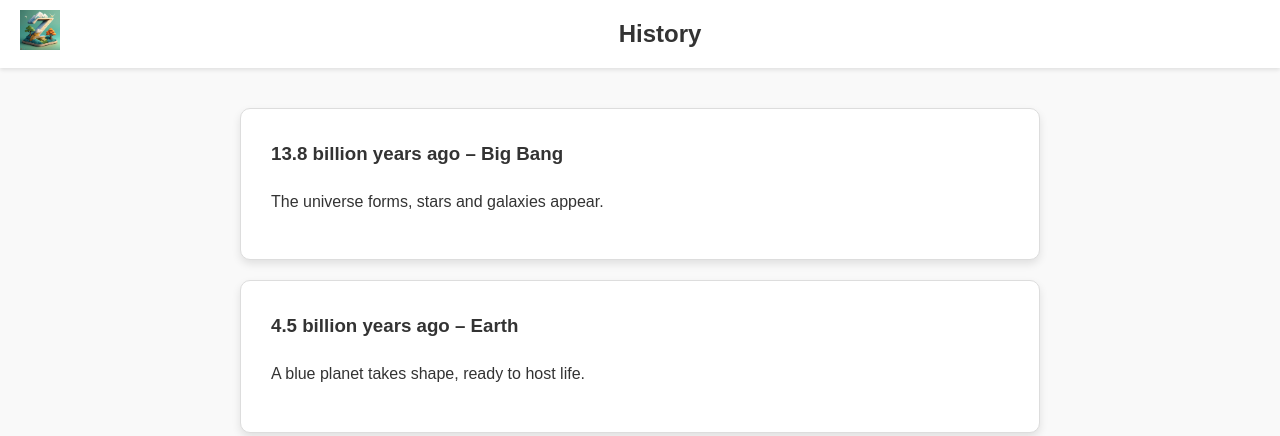
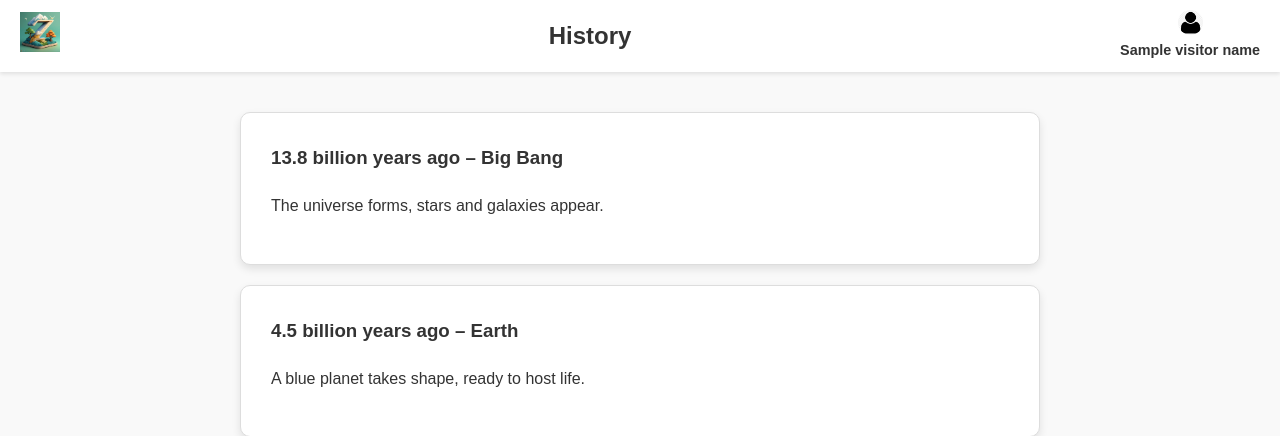
Before and after one commit to jithusunny/zuperb, a FastAPI app: template app/templates/history.html in a window 1280 px wide. Shown: the top 436 px of the page. Run offline with FastAPI, Linux system fonts and the light colour scheme; the template is opened without the code that fills it: most values are stand-ins (such as "Sample title", 1, 10 or a date in 2020).

Commit message:
switch to postgres db; show user avatar

```diff
--- a/app/main.py
+++ b/app/main.py
@@ -1,8 +1,10 @@
+import os
 import time
 import arrow
 import random
 import psutil
 from datetime import datetime
+from dotenv import load_dotenv
 
 from app.data.quotes import QUOTES
 from fastapi import FastAPI, Request, Depends
@@ -15,6 +17,8 @@ from app.utils import log_visitor, generate_funny_name, paginate
 from app.data.changes import CHANGES
 from app.data.recipes import RECIPES
 
+load_dotenv()
+
 from sqlalchemy import create_engine
 
 # Initialize FastAPI, Jinja2
@@ -23,12 +27,28 @@ app.mount("/static", StaticFiles(directory="app/static"), name="static")
 templates = Jinja2Templates(directory="app/templates")
 
 # Database setup
-DATABASE_URL = "sqlite:///./zuperb.db"
-engine = create_engine(DATABASE_URL, connect_args={"check_same_thread": False})
+DATABASE_URL = os.getenv("DATABASE_URL")
+
+engine = create_engine(DATABASE_URL)
 SessionLocal = sessionmaker(autocommit=False, autoflush=False, bind=engine)
 
 # Create tables if they don't exist
 Base.metadata.create_all(bind=engine)
+
+ip_to_name_map = {}
+
+def load_existing_mappings():
+    db = SessionLocal()
+    try:
+        # Get all distinct IPs with their latest visitor_name from the logs
+        logs = db.query(VisitLog.ip, VisitLog.visitor_name).distinct(VisitLog.ip).all()
+        for ip, visitor_name in logs:
+            if visitor_name:
+                ip_to_name_map[ip] = visitor_name
+    finally:
+        db.close()
+
+load_existing_mappings()
 
 # Dependency to get the database session
 def get_db():
@@ -41,31 +61,38 @@ def get_db():
 # Routes
 @app.get("/", response_class=HTMLResponse)
 async def home(request: Request, db=Depends(get_db)):
-    log_visitor(request, db, page="Home")
-    random_quote = random.choice(QUOTES)
+    #Do this in a middleware or something
+    log_visitor(request, db, page="Home", ip_to_name_map=ip_to_name_map)
+    ip = request.headers.get("X-Forwarded-For", request.client.host)
+    name = ip_to_name_map[ip]
     return templates.TemplateResponse(
         "home.html",
         {
             "request": request,
-            "quote": random_quote["quote"],
-            "author": random_quote["author"],
+            "visitor_name": name
         },
     )
 
 @app.get("/updates", response_class=HTMLResponse)
 async def updates(request: Request, db=Depends(get_db)):
-    log_visitor(request, db, page="Updates")
+    log_visitor(request, db, page="Updates", ip_to_name_map=ip_to_name_map)
+    ip = request.headers.get("X-Forwarded-For", request.client.host)
+    name = ip_to_name_map[ip]
     return templates.TemplateResponse(
         "updates.html",
         {
             "request": request,
             "updates": CHANGES,
+            "visitor_name": name
         },
     )
 
 @app.get("/stats", response_class=HTMLResponse)
 def stats(request: Request, db=Depends(get_db), page: int = 1):
-    log_visitor(request, db, page="Visitors")
+    log_visitor(request, db, page="Visitors", ip_to_name_map=ip_to_name_map)
+    ip = request.headers.get("X-Forwarded-For", request.client.host)
+    name = ip_to_name_map[ip]
+
     per_page = 10
     logs, next_page, previous_page = paginate(
         db.query(VisitLog).order_by(VisitLog.timestamp.desc()), page, per_page
@@ -75,7 +102,7 @@ def stats(request: Request, db=Depends(get_db), page: int = 1):
 
     log_data = []
     for log in logs:
-        visitor_name = generate_funny_name(log.ip)
+        visitor_name = log.visitor_name
         if log.ip == current_user_ip:
             visitor_name = f"{visitor_name} (You)"
 
@@ -93,22 +120,33 @@ def stats(request: Request, db=Depends(get_db), page: int = 1):
             "log_data": log_data,
             "next_page": next_page,
             "previous_page": previous_page,
+            "visitor_name": name,
         },
     )
 
 @app.get("/recipes", response_class=HTMLResponse)
 async def recipes(request: Request, db=Depends(get_db)):
-    log_visitor(request, db, page="Recipes")
-    return templates.TemplateResponse("recipes.html", {"request": request, "recipes": RECIPES})
+    log_visitor(request, db, page="Recipes", ip_to_name_map=ip_to_name_map)
+    ip = request.headers.get("X-Forwarded-For", request.client.host)
+    name = ip_to_name_map[ip]
+
+    return templates.TemplateResponse("recipes.html", {"request": request, "recipes": RECIPES, "visitor_name": name})
 
 @app.get("/quotes", response_class=HTMLResponse)
 async def quotes(request: Request, db=Depends(get_db)):
-    log_visitor(request, db, page="Quotes")
+    log_visitor(request, db, page="Quotes", ip_to_name_map=ip_to_name_map)
+    ip = request.headers.get("X-Forwarded-For", request.client.host)
+    name = ip_to_name_map[ip]
+
     random_quote = random.choice(QUOTES)
-    return templates.TemplateResponse("quotes.html", {"request": request, "quote": random_quote})
+    return templates.TemplateResponse("quotes.html", {"request": request, "quote": random_quote, "visitor_name": name,})
 
 @app.get("/server-status", response_class=HTMLResponse)
 async def server_status(request: Request, db=Depends(get_db)):
+    log_visitor(request, db, page="Status", ip_to_name_map=ip_to_name_map)
+    ip = request.headers.get("X-Forwarded-For", request.client.host)
+    name = ip_to_name_map[ip]
+
     boot_time = psutil.boot_time()
     uptime_seconds = time.time() - boot_time
     uptime_hours = int(uptime_seconds // 3600)
@@ -133,15 +171,19 @@ async def server_status(request: Request, db=Depends(get_db)):
         "disk_used": f"{disk_used:.1f}",
     }
 
-    return templates.TemplateResponse("server_status.html", {"request": request, "status": status})
+    return templates.TemplateResponse("server_status.html", {"request": request, "status": status, "visitor_name": name,})
 
 
 @app.get("/about", response_class=HTMLResponse)
 def about(request: Request, db=Depends(get_db)):
-    log_visitor(request, db, page="About")
-    return templates.TemplateResponse("about.html", {"request": request})
+    log_visitor(request, db, page="About", ip_to_name_map=ip_to_name_map)
+    ip = request.headers.get("X-Forwarded-For", request.client.host)
+    name = ip_to_name_map[ip]
+    return templates.TemplateResponse("about.html", {"request": request, "visitor_name": name,})
 
 @app.get("/history", response_class=HTMLResponse)
 async def history(request: Request, db=Depends(get_db)):
-    log_visitor(request, db, page="History")
-    return templates.TemplateResponse("history.html", {"request": request})
+    log_visitor(request, db, page="History", ip_to_name_map=ip_to_name_map)
+    ip = request.headers.get("X-Forwarded-For", request.client.host)
+    name = ip_to_name_map[ip]
+    return templates.TemplateResponse("history.html", {"request": request, "visitor_name": name,})
--- a/app/models.py
+++ b/app/models.py
@@ -1,6 +1,6 @@
 from sqlalchemy import Column, Integer, String, DateTime, Text
 from sqlalchemy.ext.declarative import declarative_base
-from datetime import datetime
+from datetime import datetime, timezone
 
 Base = declarative_base()
 
@@ -8,7 +8,7 @@ class VisitLog(Base):
     __tablename__ = "visit_logs"
     id = Column(Integer, primary_key=True, index=True)
     ip = Column(String)
-    timestamp = Column(DateTime, default=datetime.utcnow)
+    timestamp = Column(DateTime(timezone=True), default=lambda: datetime.now(timezone.utc))
     page = Column(String)
     url = Column(Text)
     referrer = Column(Text, default="Direct")
@@ -16,3 +16,4 @@ class VisitLog(Base):
     device_type = Column(String)
     browser = Column(String)
     operating_system = Column(String)
+    visitor_name = Column(String)
--- a/app/static/css/global.css
+++ b/app/static/css/global.css
@@ -40,6 +40,26 @@ body {
     flex: 1;
 }
 
+/* User info in header */
+.user-info {
+    display: flex;
+    flex-direction: column;
+    align-items: center;
+    gap: 4px;
+}
+
+.user-avatar {
+    width: 25px;
+    height: 25px;
+    border-radius: 50%;
+}
+
+.user-name {
+    font-weight: bold;
+    color: #333;
+    font-size: 0.9rem;
+}
+
 /* Main content */
 .content {
     flex: 1;
--- a/app/templates/base.html
+++ b/app/templates/base.html
@@ -15,6 +15,12 @@
             <img src="/static/images/logo.png" alt="Zuperb Logo">
         </a>
         <h1 class="header-title">{% block header_title %}Zuperb{% endblock %}</h1>
+        {% if visitor_name %}
+        <div class="user-info">
+            <img src="/static/images/avatar.png" alt="User Avatar" class="user-avatar">
+            <span class="user-name">{{ visitor_name }}</span>
+        </div>
+        {% endif %}
     </header>
 
     <!-- Main Content -->
--- a/requirements.txt
+++ b/requirements.txt
@@ -5,3 +5,5 @@ sqlalchemy
 arrow
 user-agents
 psutil
+python-dotenv
+psycopg2
```
Also changed, not shown: other parts of app/static/css/global.css (+64 -65 lines), app/utils.py (+9 -1 lines), app/static/images/avatar.png (added).
